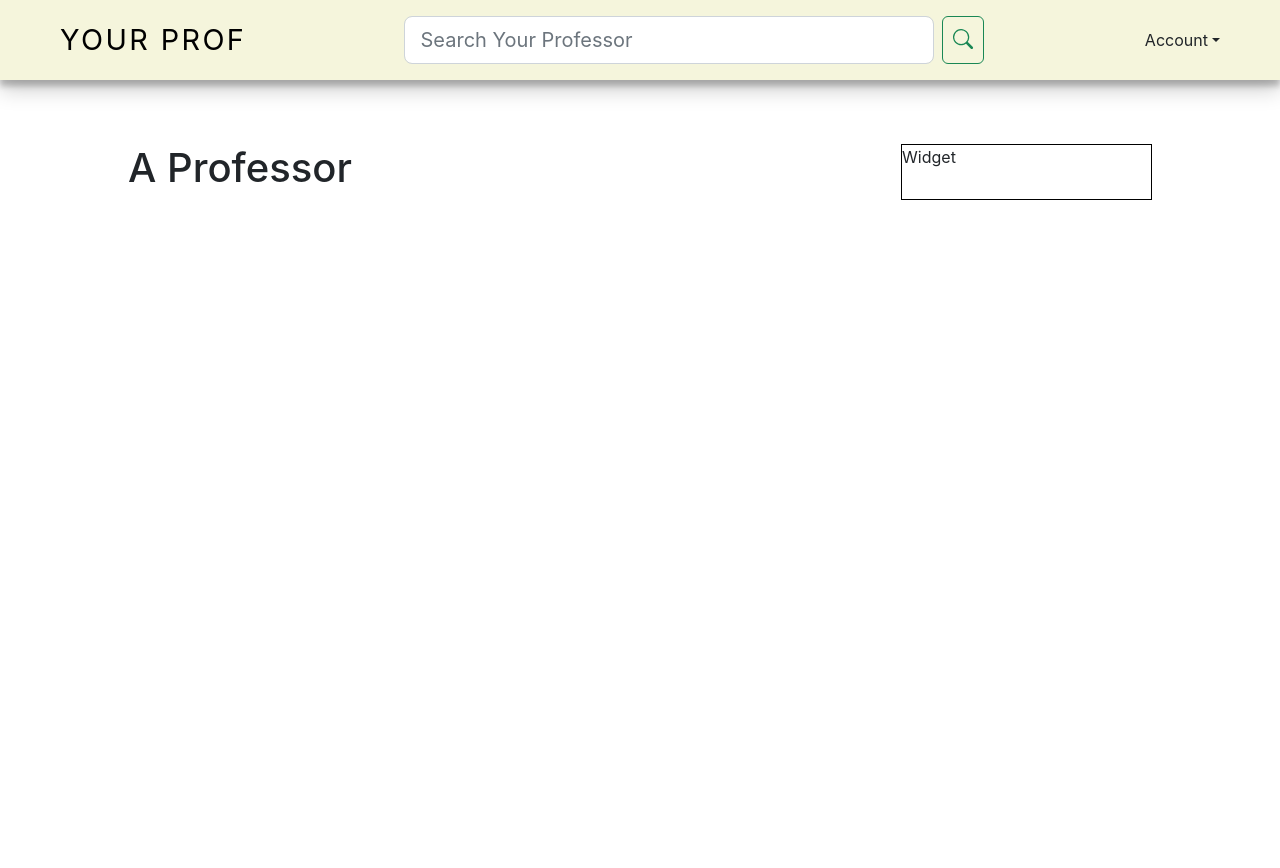
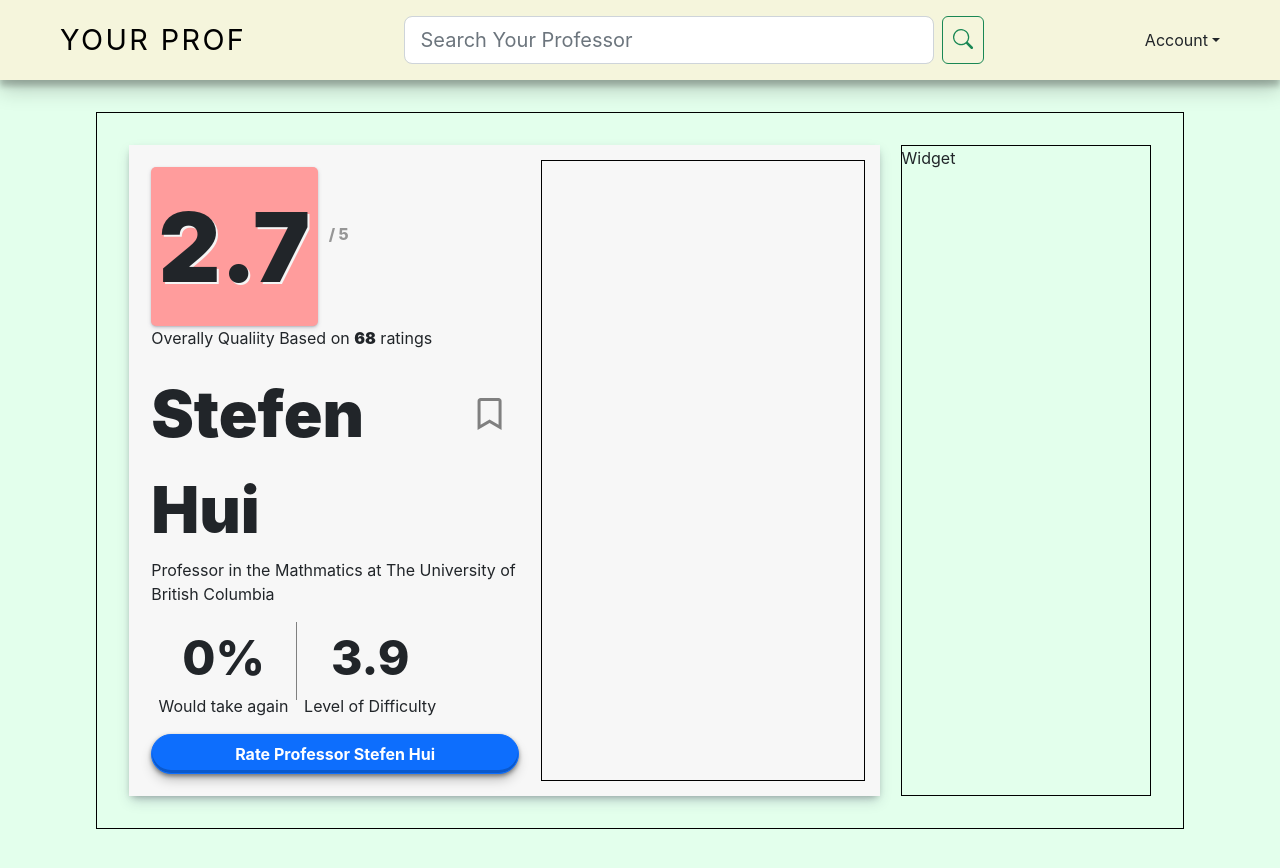
Before and after one commit to 2020-byte/YourProf_Web_Client, a React (Create React App) app: page /search/1 in a window 1280 px wide. Shown: the top 868 px of the page. Before the commit the page ends 800 px from the top, so only its background shows below. Built offline with nearby package versions, Linux system fonts and the light colour scheme.

Commit message:
/search/:id page is updated and chooseQualityColor custom hook is maden

```diff
--- a/src/App.jsx
+++ b/src/App.jsx
@@ -15,8 +15,8 @@ function App() {
           <Routes>
             <Route path="/" element={<Home />} />
             <Route path="/search" element={<AllProfs/>} />
-            <Route path="/search/:profname" element={<Prof/>} />
-            <Route path="/rateProf" element={<RateProf/>} />
+            <Route path="/search/:id" element={<Prof/>} />
+            <Route path="/rateProf/:id" element={<RateProf/>} />
           </Routes>
         </div>
         <div className={styles.widget}>
--- a/src/App.module.css
+++ b/src/App.module.css
@@ -1,7 +1,9 @@
 .body {
-    padding: 5% 10% 5% 10%;
+    margin: 2.5% 7.5% 12.5% 7.5%;
+    padding: 2.5%;
+
     display: flex;
-    margin-bottom: 10%;
+    border: 1px solid black;
 }
 
 .content {
--- /dev/null
+++ b/src/components/InfoBox/InfoBox.jsx
@@ -0,0 +1,74 @@
+import React from 'react';
+import { Button, Stack } from 'react-bootstrap';
+import  {FaRegBookmark} from 'react-icons/fa';
+import { useNavigate } from 'react-router-dom';
+import styles from './InfoBox.module.css';
+import chooseQualityColor from '../../hook/qualityColor';
+
+// const chooseQualityColor = (itemQuality) => {
+//     if(itemQuality < 0) return "lightgrey"
+//     if (itemQuality >= 4) return 'rgb(127, 246, 195)';
+//     if (itemQuality < 4 && itemQuality >= 3) return 'rgb(255, 241, 112)';
+//     return 'rgb(255, 156, 156)';
+// }
+
+const InfoBox = ({item}) => {
+
+    //TODO: customHook처리하기
+    const qualityColor = chooseQualityColor(item.quality);
+
+    const navigate = useNavigate();
+    const onClick = () => {
+        navigate(`/rateProf/${item.id}`)
+    }
+
+    return (
+        <div>
+            <div className={styles.mainInfoBox}>
+                <Stack className={styles.qualityInfoBox}>
+                    <div className="d-flex">
+                        <div className={styles.qualityBox} style={{backgroundColor: `${qualityColor}`}}>
+                            <div className={styles.quality}>
+                                {item.quality < 0? "N/A": item.quality.toFixed(1)}
+                            </div>
+                        </div>
+                        <div className={styles.qualityOutOf}> / 5</div>
+                    </div>
+                    <span className="pb-3">Overally Qualiity Based on <span style={{fontWeight:"900"}}>{item.ratings}</span> ratings</span>
+                    <div className="d-flex justify-content-between">
+                        <span className={styles.name}>{item.name}</span>
+                        <FaRegBookmark className={styles.bookmark}/>
+                    </div>
+                    <div className="pb-3">
+                        Professor in the {item.department} at {item.university}
+                    </div>
+                    <div className={styles.numericInfoBox}>
+                        <div className={styles.numericInfoItem}>
+                            <div style={{fontSize: '3rem', fontWeight: '800'}}>{item.WTA}</div>
+                            <p>Would take again</p>
+                        </div>
+                        <div className={styles.numericInfoItem} style={{border:'none'}}>
+                            <div style={{fontSize: '3rem', fontWeight: '800'}}>{item.LOD < 0 ? "N/A": item.LOD}</div>
+                            <p>Level of Difficulty</p>
+                        </div>
+                    </div>
+                    <Button
+                    className={styles.rateButton}
+                    onClick={onClick}
+                    >
+                        Rate Professor {item.name}
+                    </Button>
+                </Stack>
+                <div className={styles.canvasBox}>
+                    <canvas width="100%"></canvas>
+                    {/* canvas width defualt가 300px */}
+                </div>
+            </div>
+            <div>
+
+            </div>
+        </div>
+    )
+}
+
+export default InfoBox;
--- /dev/null
+++ b/src/components/InfoBox/InfoBox.module.css
@@ -0,0 +1,85 @@
+
+.mainInfoBox {
+    display: flex;
+    flex-wrap: wrap;
+    background-color: rgb(247, 247, 247);
+    padding: 2%;
+    box-shadow: rgba(50, 50, 93, 0.25) 0px 6px 12px -2px, rgba(0, 0, 0, 0.3) 0px 3px 7px -3px;
+}
+
+.qualityInfoBox {
+    flex-basis: 45%;
+    margin-right: 2%;
+    padding: 1%;
+}
+
+.qualityBox {
+    align-items: center;
+    box-shadow: rgba(50, 50, 93, 0.25) 0px 2px 5px -1px, rgba(0, 0, 0, 0.3) 0px 1px 3px -1px;
+    border-radius: 5px;
+    padding:2%;
+
+}
+
+.quality {
+    text-align: center;
+    font-size: 6rem;
+    font-weight: 900;
+    text-shadow: 2px 2px whitesmoke;
+}
+
+.qualityOutOf {
+    padding-top: 3.4rem;
+    padding-left: 0.7rem;
+    font-weight: 800;
+    color: rgb(150, 150, 150);
+}
+
+.name {
+    font-size: 4rem;
+    font-weight: 900;
+}
+
+.bookmark {
+    padding-top: 2rem;
+    font-size: 4rem;
+    color: grey
+}
+
+.numericInfoBox {
+    display: flex;
+    text-align: center;
+}
+
+.numericInfoItem {
+    border-right: 1px solid grey;
+    height: 70%;
+    padding: 0 2% 0 2%;
+}
+
+.rateButton {
+    width: 100%;
+    height: 2.5rem;
+    font-weight: 700;
+    font-size: 1rem;
+    border-radius: 50px;
+    box-shadow: rgba(0, 0, 0, 0.4) 0px 2px 4px, rgba(0, 0, 0, 0.3) 0px 7px 13px -3px, rgba(0, 0, 0, 0.2) 0px -3px 0px inset;
+}
+
+.canvasBox {
+    flex-basis: 45%;
+    border: 1px solid black;
+}
+
+
+@media only screen and (max-width: 992px) {
+    .qualityInfoBox {
+        flex-basis: 100%;
+        margin-right: 0%;
+        margin-bottom: 2%;
+    }
+
+    .canvasBox {
+        flex-basis: 100%;
+    }
+}
--- a/src/components/Item/Item.jsx
+++ b/src/components/Item/Item.jsx
@@ -1,23 +1,23 @@
-import React, { useCallback, useState } from 'react';
-import { useMemo } from 'react';
 import {Stack} from 'react-bootstrap';
 import  {FaRegBookmark} from 'react-icons/fa';
+import { useNavigate } from 'react-router-dom';
 import styles from './Item.module.css';
-
-const chooseQualityColor = (itemQuality) => {
-    if(itemQuality < 0) return "lightgrey"
-    if (itemQuality >= 4) return 'rgb(127, 246, 195)';
-    if (itemQuality < 4 && itemQuality >= 3) return 'rgb(255, 241, 112)';
-    return 'rgb(255, 156, 156)';
-}
+import chooseQualityColor from '../../hook/qualityColor';
 
 
 const Item = ({item}) => {
 
-    const qualityColor = chooseQualityColor(item.quality)
+    const qualityColor = chooseQualityColor(item.quality);
+
+    const navigate = useNavigate();
+    const handleClick = () => {
+        console.log(item.id);
+        navigate(`/search/${item.id}`)
+    }
+
 
     return (
-        <div className={styles.box}>
+        <div className={styles.box} onClick={handleClick}>
             <Stack className={styles.qualityInfo} >
                 <div style={{fontWeight: 'bolder', color:'rgba(0, 0, 0)'}}>
                     QUALITY
--- a/src/components/Item/Item.module.css
+++ b/src/components/Item/Item.module.css
@@ -1,5 +1,4 @@
 .box {
-    /* min-width: 600px; */
     height: 13rem;
     display: flex;
     flex-direction: row;
@@ -9,6 +8,10 @@
     padding: 2% 3% 2% 3%;
     font-size: 1.2rem;
     box-shadow: rgba(50, 50, 93, 0.25) 0px 2px 5px -1px, rgba(0, 0, 0, 0.3) 0px 1px 3px -1px;
+}
+
+.box:hover {
+    cursor: pointer;
 }
 
 
@@ -63,6 +66,7 @@
 .bookmark {
     flex-basis: 5%;
     font-size: 2rem;
+    color: grey;
 }
 
 @media only screen and (max-width: 768px) {
--- a/src/components/SelectBox.jsx/SelectBox.jsx
+++ b/src/components/SelectBox.jsx/SelectBox.jsx
@@ -6,7 +6,6 @@ import styles from './SelectBox.module.css';
 const SelectBox = ({name, id, items, handleSelect, selectedValue}) => {
 
 
-    console.log(selectedValue);
     const onChange = (e) => {
         handleSelect(e.target.value);
     };
--- a/src/data/profItems.json
+++ b/src/data/profItems.json
@@ -6,7 +6,8 @@
         "quality": 2.7,
         "department": "Mathmatics",
         "WTA": "0%",
-        "LOD": 3.9
+        "LOD": 3.9,
+        "university": "The University of British Columbia"
     },
     {
         "id": 2,
@@ -15,7 +16,8 @@
         "quality": 3.2,
         "department": "Engineering",
         "WTA": "N/A",
-        "LOD": 3
+        "LOD": 3,
+        "university": "The University of British Columbia"
     },
     {
         "id": 3,
@@ -24,7 +26,8 @@
         "quality": 4.6,
         "department": "Engilish",
         "WTA": "100%",
-        "LOD": 2.4
+        "LOD": 2.4,
+        "university": "The University of British Columbia"
     },
     {
         "id": 4,
@@ -33,7 +36,8 @@
         "quality": 4.0,
         "department": "Compute Science",
         "WTA": "100%",
-        "LOD": 3.1
+        "LOD": 3.1,
+        "university": "The University of British Columbia"
     },
     {
         "id": 5,
@@ -42,6 +46,7 @@
         "quality": -1,
         "department": "Compute Science",
         "WTA": "N/A",
-        "LOD": -1
+        "LOD": -1,
+        "university": "The University of British Columbia"
     }
 ]
--- /dev/null
+++ b/src/hook/qualityColor.js
@@ -0,0 +1,6 @@
+export default function chooseQualityColor(itemQuality) {
+    if(itemQuality < 0) return "lightgrey"
+    if (itemQuality >= 4) return 'rgb(127, 246, 195)';
+    if (itemQuality < 4 && itemQuality >= 3) return 'rgb(255, 241, 112)';
+    return 'rgb(255, 156, 156)';
+}
--- a/src/index.css
+++ b/src/index.css
@@ -5,6 +5,8 @@ body {
     sans-serif;
   -webkit-font-smoothing: antialiased;
   -moz-osx-font-smoothing: grayscale;
+  box-sizing: border-box;
+  background-color: rgb(227, 255, 236);
 }
 
 code {
--- a/src/page/Prof.jsx
+++ b/src/page/Prof.jsx
@@ -1,9 +1,21 @@
 import React from 'react';
+import { useParams } from 'react-router-dom';
+import InfoBox from '../components/InfoBox/InfoBox';
+import profItems from '../data/profItems.json';
+
 
 const Prof = (props) => {
 
+    const params = useParams();
+    const profId = params.id;
+
+    const prof = profItems.find(i => i.id == profId);
+
     return (
-        <h1>A Professor</h1>
+        <div>
+            <InfoBox item={prof}/>
+        </div>
+
     )
 }
 
```
